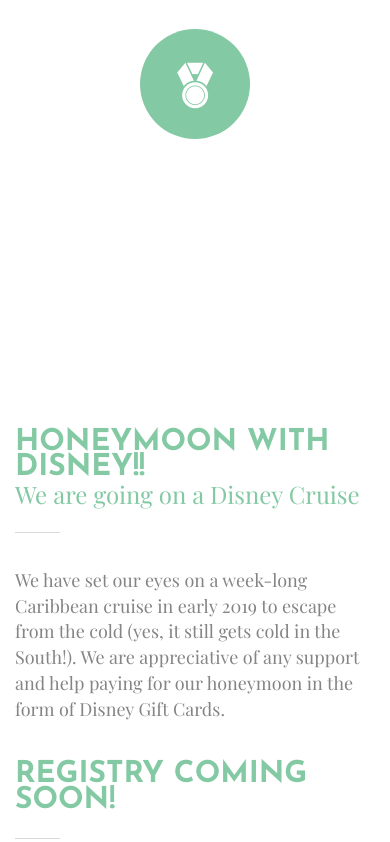
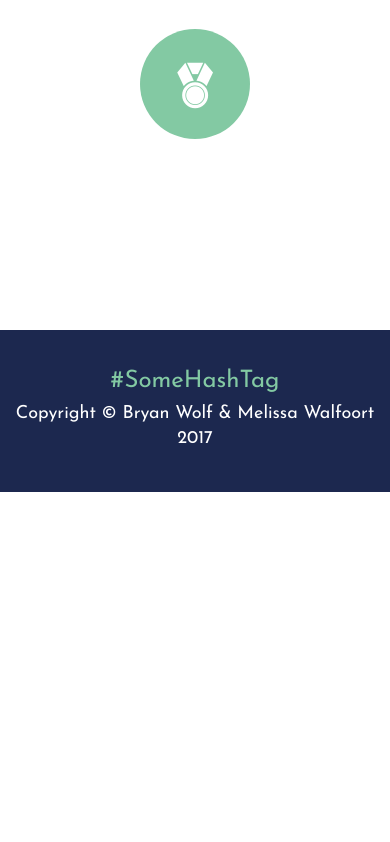
Before and after one commit to ShadowWolf/banshee-meow, a website with bundled scripts: page public/index.html in a window 390 px wide. Shown: the part 11158-12000 px from the top of the page. After the commit the page ends 11650 px from the top, so only its background shows below. Built offline with nearby package versions, Linux system fonts and the light colour scheme; files whose address does not match are found by name.

Commit message:
Remove gifts section

```diff
--- a/public/index.html
+++ b/public/index.html
@@ -65,7 +65,7 @@
 							<li><a href="#gallery" data-id="gallery" class="scroll-link">Gallery</a></li>
 							<li><a href="#location" data-id="location" class="scroll-link">Location</a></li>
                             <li><a href="#accommodations" data-id="accommodations" class="scroll-link">Accommodations</a></li>
-                            <li><a href="#gifts" data-id="gifts" class="scroll-link">Gifts</a></li>
+                            <!--<li><a href="#gifts" data-id="gifts" class="scroll-link">Gifts</a></li>-->
 							<li class="nav-btn"><input type="button" disabled="disabled" data-toggle="modal" data-target="#rsvp-modal" class="btn btn-primary btn-lg" value="RSVP" /></li>
 						</ul>
 					</div><!-- /.navbar-collapse -->
@@ -602,34 +602,34 @@
 	<!-- End Our Count -->
 
 	<!-- Start Registry -->
-	<section id="gifts" class="section-padding section-border-bottom">
-		<div class="container">
-			<div class="row">
-				<div class="col-sm-6 col-md-5 col-md-offset-1 col-lg-6 col-lg-offset-0">
-					<!-- Title -->
-					<h2 class="section-title text-mint">Honeymoon with Disney!!</h2>
-					<h3 class="section-subtitle-2 text-mint mb15">We are going on a <a class="text-mint" href="https://disneycruise.disney.go.com/">Disney Cruise</a></h3>
-					<span class="section-divider"></span>
+	<!--<section id="gifts" class="section-padding section-border-bottom">-->
+		<!--<div class="container">-->
+			<!--<div class="row">-->
+				<!--<div class="col-sm-6 col-md-5 col-md-offset-1 col-lg-6 col-lg-offset-0">-->
+					<!--&lt;!&ndash; Title &ndash;&gt;-->
+					<!--<h2 class="section-title text-mint">Honeymoon with Disney!!</h2>-->
+					<!--<h3 class="section-subtitle-2 text-mint mb15">We are going on a <a class="text-mint" href="https://disneycruise.disney.go.com/">Disney Cruise</a></h3>-->
+					<!--<span class="section-divider"></span>-->
 
-					<!-- Content -->
-					<p class="mb30">
-						We have set our eyes on a week-long Caribbean cruise in early 2019 to escape from the cold (yes, it still gets cold in the South!). We are appreciative of any support and help paying for our honeymoon in the form of Disney Gift Cards.
-						<!--<a href="https://disneygiftcard.com/"><img alt="disney gift card picture" src="images/timeline/walt-disney-world-holiday-magic.1x.jpg"></a>-->
-					</p>
-				</div><!-- /.column -->
+					<!--&lt;!&ndash; Content &ndash;&gt;-->
+					<!--<p class="mb30">-->
+						<!--We have set our eyes on a week-long Caribbean cruise in early 2019 to escape from the cold (yes, it still gets cold in the South!). We are appreciative of any support and help paying for our honeymoon in the form of Disney Gift Cards.-->
+						<!--&lt;!&ndash;<a href="https://disneygiftcard.com/"><img alt="disney gift card picture" src="images/timeline/walt-disney-world-holiday-magic.1x.jpg"></a>&ndash;&gt;-->
+					<!--</p>-->
+				<!--</div>&lt;!&ndash; /.column &ndash;&gt;-->
 
-				<div class="col-sm-6 col-md-5 col-md-offset-1 col-lg-6 col-lg-offset-0">
-					<!-- Title -->
-					<h2 class="section-title text-mint mt40-xs">Registry Coming Soon!</h2>
-					<span class="section-divider"></span>
+				<!--<div class="col-sm-6 col-md-5 col-md-offset-1 col-lg-6 col-lg-offset-0">-->
+					<!--&lt;!&ndash; Title &ndash;&gt;-->
+					<!--<h2 class="section-title text-mint mt40-xs">Registry Coming Soon!</h2>-->
+					<!--<span class="section-divider"></span>-->
 
-					<!-- Logos -->
-					<!--<a href="#"><img src="images/logo-1.png" class="img-responsive registry-logo rightReveal" alt="..."></a>-->
-					<!--<a href="#"><img src="images/logo-2.png" class="img-responsive registry-logo rightReveal" alt="..."></a>-->
-				</div><!-- /.column -->
-			</div><!-- /.row -->
-		</div><!-- /.container -->
-	</section>
+					<!--&lt;!&ndash; Logos &ndash;&gt;-->
+					<!--&lt;!&ndash;<a href="#"><img src="images/logo-1.png" class="img-responsive registry-logo rightReveal" alt="..."></a>&ndash;&gt;-->
+					<!--&lt;!&ndash;<a href="#"><img src="images/logo-2.png" class="img-responsive registry-logo rightReveal" alt="..."></a>&ndash;&gt;-->
+				<!--</div>&lt;!&ndash; /.column &ndash;&gt;-->
+			<!--</div>&lt;!&ndash; /.row &ndash;&gt;-->
+		<!--</div>&lt;!&ndash; /.container &ndash;&gt;-->
+	<!--</section>-->
 	<!-- End Registry -->
 
 	<!-- Start Footer -->
```
